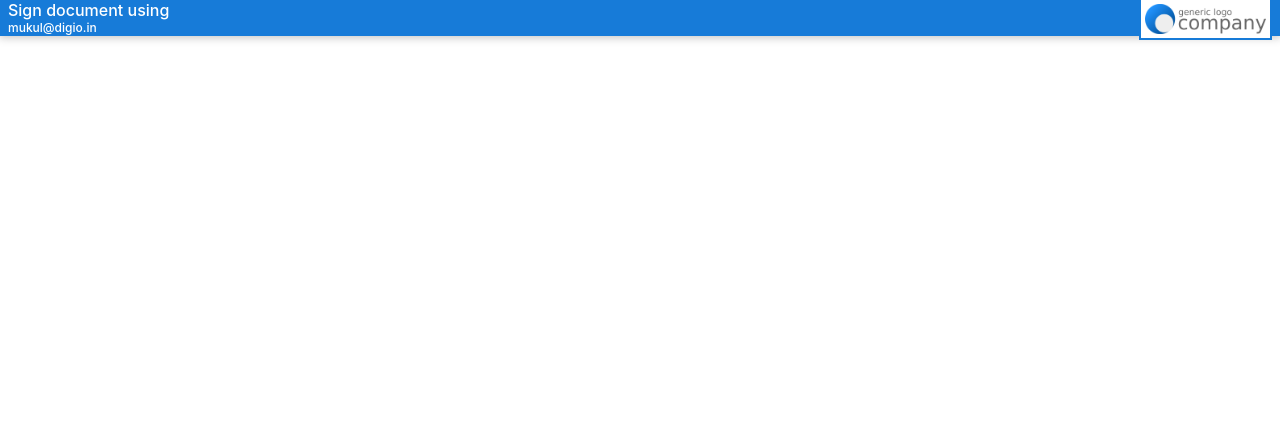
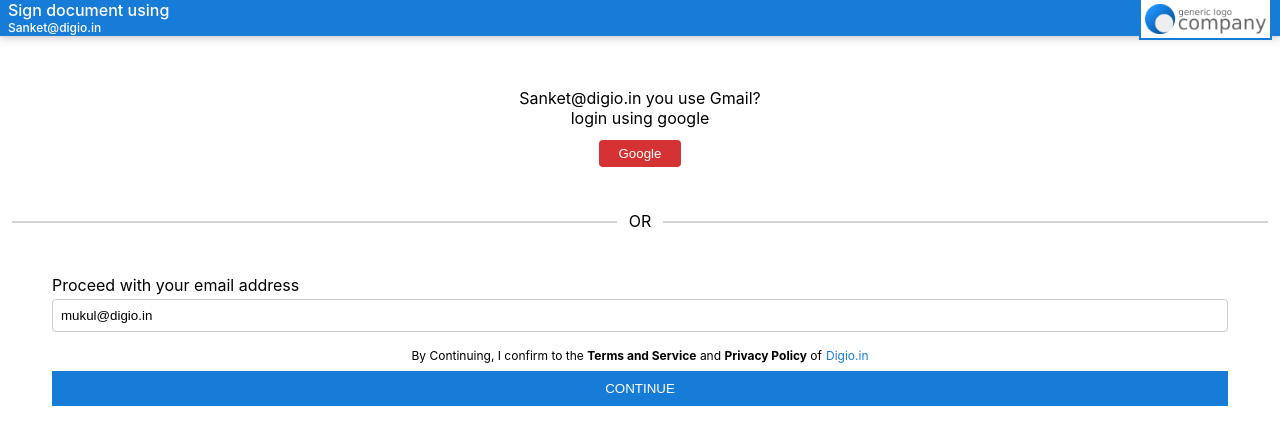
Before and after one commit to mukul-kmr-jha/digio, a React (Create React App) app: page / in a window 1280 px wide. Shown: the top 444 px of the page. Built offline with nearby package versions, Linux system fonts and the light colour scheme; the HTML template or start-up script is replaced by a standard one.

Commit message:
complete login UI

```diff
--- a/src/components/registration/components/login-step/index.scss
+++ b/src/components/registration/components/login-step/index.scss
@@ -1,5 +1,5 @@
 .login-component {
-  .content {
+  .container {
     .header {
       height: 36px;
       padding: 0 8px;
@@ -25,5 +25,76 @@
         }
       }
     }
+    .content {
+      padding: 32px 12px;
+      text-align: center;
+      .oauth {
+        padding: 20px 40px;
+        &-btn {
+          button {
+            background: #d53333;
+            padding: 6px 20px;
+            color: white;
+            border: none;
+            border-radius: 4px;
+            margin-top: 12px;
+          }
+        }
+      }
+      .section-separator {
+        position: relative;
+        margin: 24px 0;
+        &:before {
+          position: absolute;
+          content: "";
+          background: #d3d3d3;
+          height: 2px;
+          top: 50%;
+          left: 0;
+          right: 0;
+        }
+        span {
+          position: relative;
+          background: white;
+          padding: 0 12px;
+        }
+      }
+      .manual {
+        padding: 20px 40px;
+        .input-box-cont {
+          display: flex;
+          flex-direction: column;
+          text-align: initial;
+          margin-bottom: 16px;
+          span {
+            margin-bottom: 4px;
+          }
+          input {
+            padding: 8px;
+            border: 1px solid #d0cbcb;
+            border-radius: 4px;
+          }
+        }
+        .terms {
+          font-size: 12px;
+          a {
+            color: #177bd8;
+            text-decoration: none;
+            padding-left: 4px;
+          }
+        }
+        &-btn {
+          button {
+            width: 100%;
+            border: none;
+            background: #177bd8;
+            margin-top: 8px;
+            color: white;
+            text-transform: uppercase;
+            padding: 10px;
+          }
+        }
+      }
+    }
   }
 }
--- a/src/components/registration/components/login-step/index.tsx
+++ b/src/components/registration/components/login-step/index.tsx
@@ -1,25 +1,61 @@
-import {useContext, useState} from "react";
+import {ChangeEventHandler, SetStateAction, useContext, useState} from "react";
 import {AppContext} from "../../../../contexts/app.context";
 import {IStore} from "../../../../interfaces/user-reducer.interface";
 import './index.scss';
 
 export const LoginStepComponent = () => {
-    const { state, dispatch } = useContext(AppContext) as IStore;
+    const {state, dispatch} = useContext(AppContext) as IStore;
 
     const [email, setEmail] = useState(state.email);
 
+    const handleGoogleOAuth = () => {
+        console.log('Google OAuth');
+    }
+
+    const handleManualSignin = () => {
+        console.log('Manual Sign in');
+    }
+
     return (
         <div className='login-component'>
-            <div className="content">
+            <div className="container">
                 <div className='header'>
                     <span className='header-label'>
                         <span>Sign document using</span>
-                        <p>{email}</p>
+                        <p>Sanket@digio.in</p>
                     </span>
                     <span className='img-cont'>
                         <img src="./company-logo.png" alt="logo"/>
                     </span>
                 </div>
+                <div className='content'>
+                    <div className='oauth'>
+                       <span className='oauth-info-cont'>
+                            <p>Sanket@digio.in you use Gmail?</p>
+                            <p>login using google</p>
+                       </span>
+                        <span className='oauth-btn'>
+                            <button onClick={handleGoogleOAuth}>Google</button>
+                        </span>
+                    </div>
+                    <div className='section-separator'>
+                        <span>OR</span>
+                    </div>
+                    <div className='manual'>
+                        <div className='input-box-cont'>
+                            <span>Proceed with your email address</span>
+                            <input type="email" name="email" value={email} onChange={(e) => setEmail(e.target.value)}/>
+                        </div>
+                        <div className="terms">
+                            By Continuing, I confirm to the <b>Terms and Service</b> and <b>Privacy Policy</b> of
+                            <a href="https://digio.in">Digio.in</a>
+                        </div>
+                        <div className="manual-btn">
+                            <button onClick={handleManualSignin}>continue</button>
+                        </div>
+                    </div>
+
+                </div>
             </div>
         </div>
     )
```
